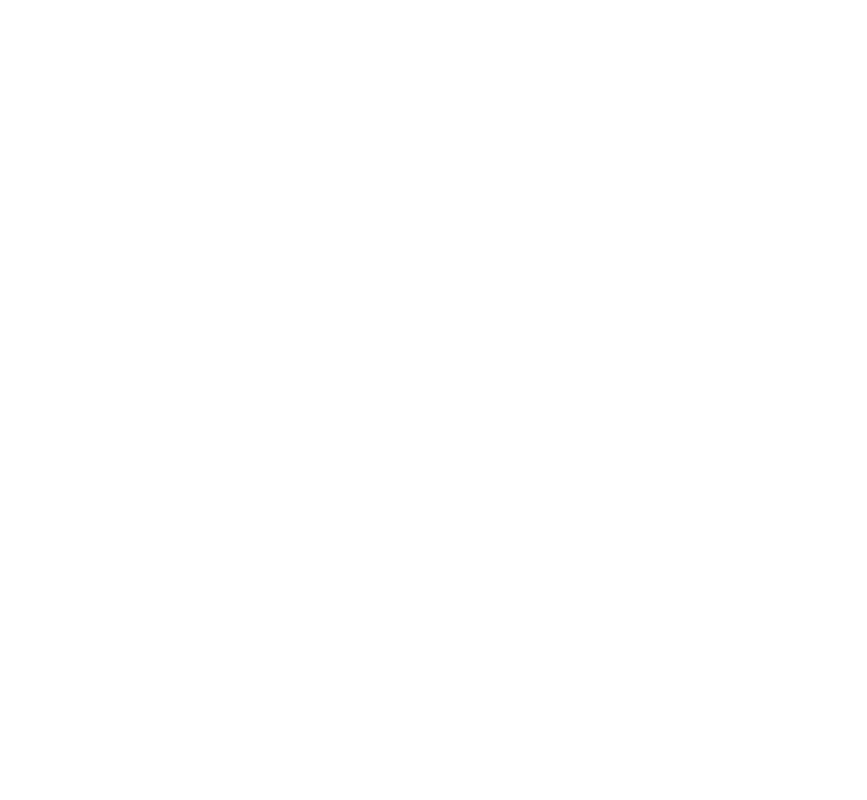
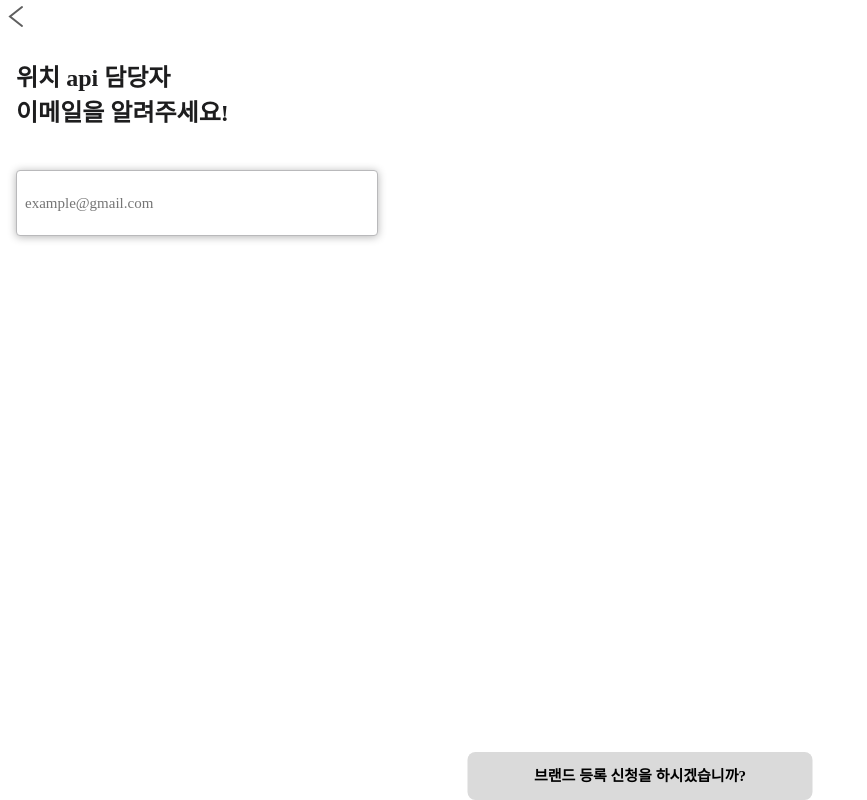
Before and after one commit to Innothink-Make-A-Thon/LawKick_FE, a React (Create React App) app: page /company/brand3 in a window 1280 px wide. Before the commit this address had no page. Shown: the whole page, without its empty margins (0-867 px from the left). Built offline with nearby package versions, Linux system fonts and the light colour scheme.

Commit message:
feat: brand3 완료

```diff
--- a/src/App.js
+++ b/src/App.js
@@ -6,6 +6,7 @@
 import Signin2 from "./signin/SignIn2"
 import Brand1 from "./brand/brand1"
 import Brand2 from "./brand/brand2"
+import Brand3 from "./brand/brand3"
 
 function App() {
   return (
@@ -16,6 +17,7 @@
           <Route path="/company/signin" element={<Signin2 />} />
           <Route path="/company/brand1" element={<Brand1 />} />
           <Route path="/company/brand2" element={<Brand2 />} />
+          <Route path="/company/brand3" element={<Brand3 />} />
         </Routes>
       </BrowserRouter>
   );
--- /dev/null
+++ b/src/brand/brand3.jsx
@@ -0,0 +1,90 @@
+import React, { useState } from "react";
+import styled from "styled-components";
+import Backbtn from "../components/Backtbn";
+import NextBtn from "../components/Nextbtn";
+import { useNavigate } from "react-router-dom";
+
+const AskText = styled.div`
+  color: #1D1D1E;
+  font-family: Pretendard;
+  font-size: 24px;
+  font-style: normal;
+  font-weight: 700;
+  line-height: 34.5px;
+  text-align: left;
+  white-space: pre-line;
+`;
+
+
+const TextContainer = styled.div`
+  display: flex;
+  flex-direction: column;
+  justify-content: space-evenly;
+  position: relative;
+  margin-top: 1.5rem;
+  margin-left: 1rem;
+`;
+
+const InputBox = styled.input`
+  width: 344px;
+  height: 48px;
+  border: 1px solid #b9b9bb;
+  border-radius: 4px;
+  padding: 8px;
+  margin-top: 0.5rem;
+  font-family: Pretendard Variable;
+  font-size: 15px;
+  color: #1d1d1e;
+  ::placeholder {
+    color: #b9b9bb;
+  }
+  &:focus {
+    border-color: #fdc727;
+    outline: none;
+  }
+  box-shadow: 0 1px 8px rgba(0, 0, 0, 0.3);
+`;
+
+const TextContainer2 = styled.div`
+  flex-direction: row;
+  justify-content: space-evenly;
+  position: relative;
+  margin-left: 1rem;
+  margin-top: 2rem;
+`;
+
+function Brand3() {
+    const [email, setEmail] = useState("");
+    const navigate = useNavigate();
+
+    const handleNextBtnClick = () => {
+        console.log("Next button clicked");
+        navigate("/company/brand1");
+      };
+
+  return (
+    <div>
+      <Backbtn />
+      <TextContainer>
+        <AskText>위치 api 담당자<br/>이메일을 알려주세요!</AskText>
+      </TextContainer>
+      <TextContainer2>
+      <InputBox
+          placeholder="example@gmail.com"
+          value={email}
+          onChange={(e) => setEmail(e.target.value)}
+        />
+        </TextContainer2>
+
+        <NextBtn
+        isEnabled={email.trim() !== ""}
+        onClick={handleNextBtnClick}
+        buttonText="브랜드 등록 신청을 하시겠습니까?"
+      />
+
+
+    </div>
+  );
+}
+
+export default Brand3;
```
